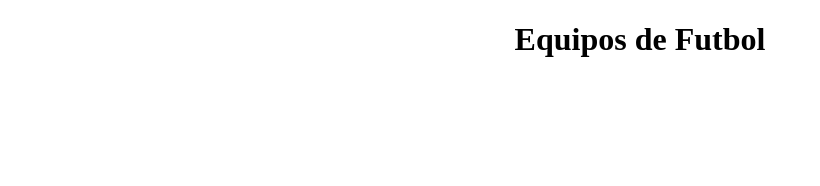
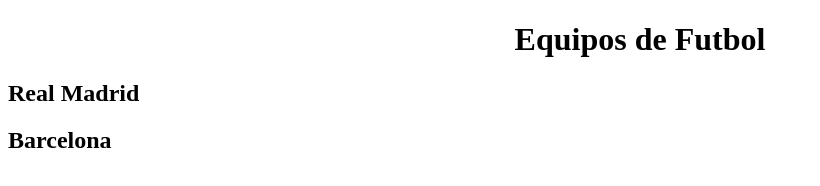
Before and after one commit to LuisE22C/Prueba, a plain HTML site: page index.html in a window 1280 px wide. Shown: the whole page, without its empty margins (0-820 px from the left). Drawn offline with Linux system fonts and the light colour scheme.

Commit message:
Se agrego equipos de futbol

```diff
--- a/index.html
+++ b/index.html
@@ -7,5 +7,7 @@
 </head>
 <body>
    <center><h1>Equipos de Futbol</h1></center>
+   <h2>Real Madrid</h2>
+   <h2>Barcelona</h2>
 </body>
 </html>
```
